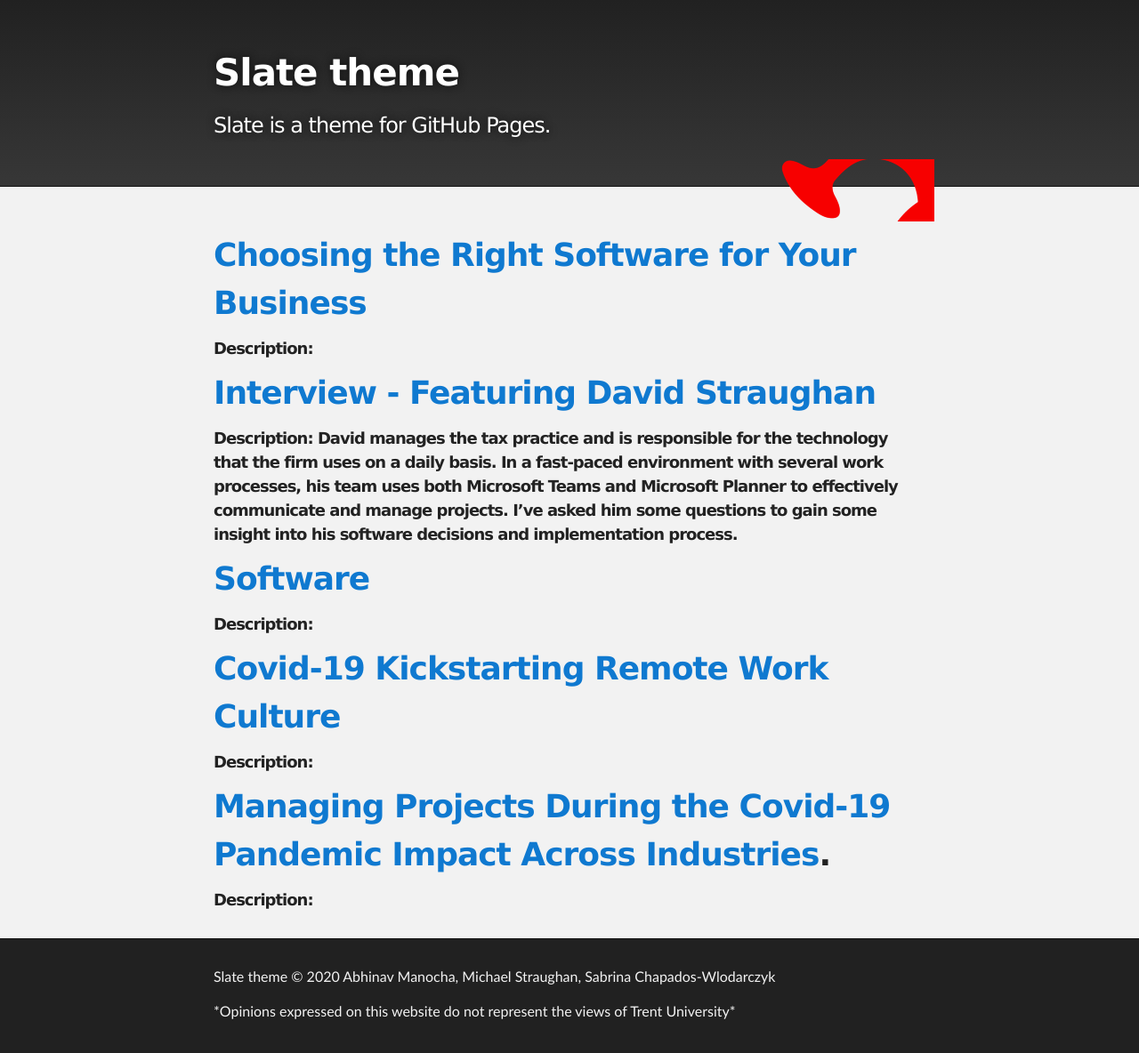
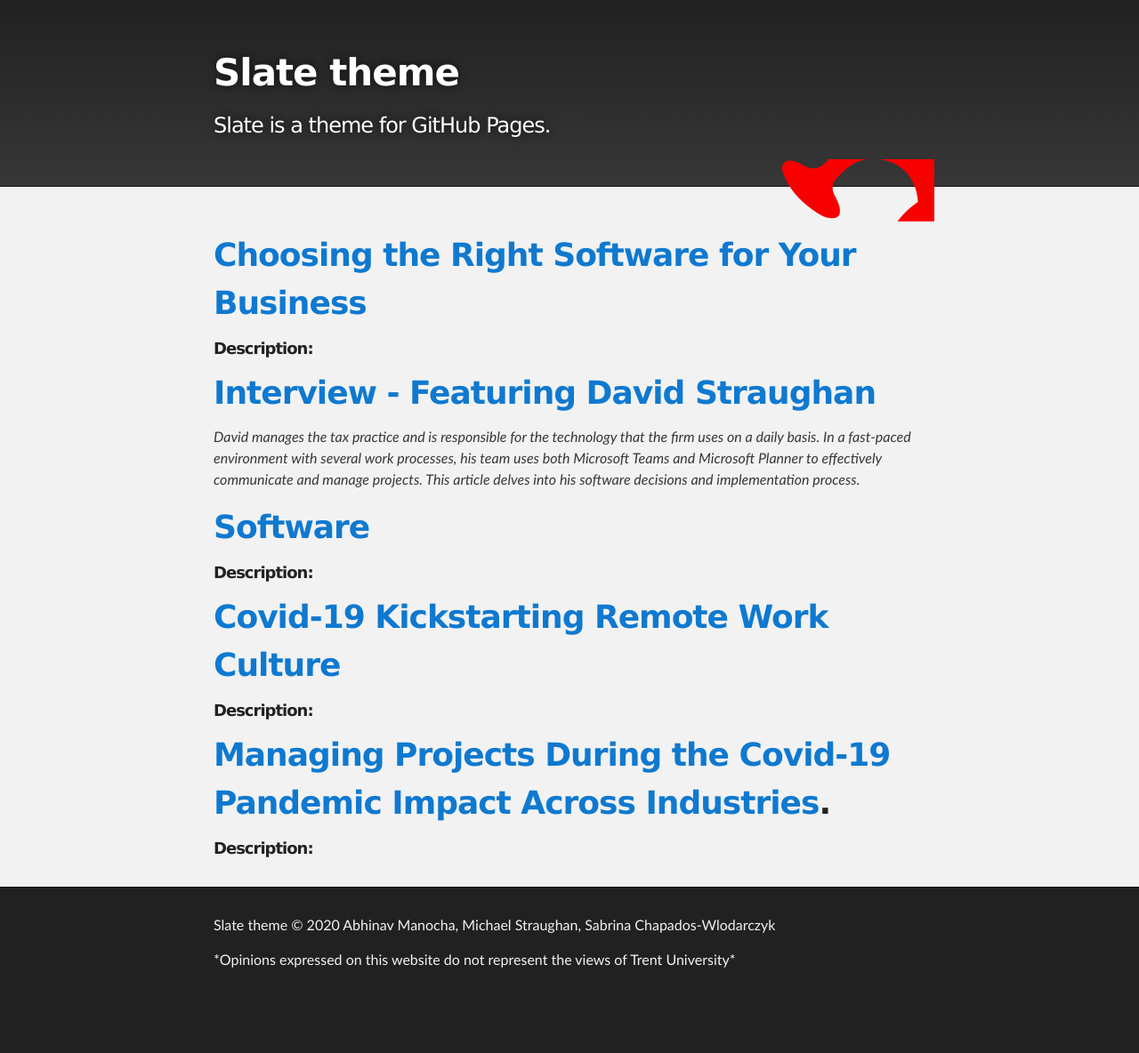
Before and after one commit to abhinavmanocha/3850Project, a Jekyll site: the page built from index.md, in a window 1280 px wide. Shown: the whole page at 89% size. Built offline with Jekyll 4.4.1, drawn with Linux system fonts in a browser that asks for light colours; our own code applies the rules of GitHub Pages for plain Markdown files; after the commit the page ends 1126 px from its top, so only the background shows below that.

Commit message:
Italics buddy

```diff
--- a/index.md
+++ b/index.md
@@ -6,7 +6,7 @@ layout: default
 ##### Description:
 
 # [Interview - Featuring David Straughan](./Interview.md)
-##### Description: David manages the tax practice and is responsible for the technology that the firm uses on a daily basis. In a fast-paced environment with several work processes, his team uses both Microsoft Teams and Microsoft Planner to effectively communicate and manage projects. I've asked him some questions to gain some insight into his software decisions and implementation process.
+*David manages the tax practice and is responsible for the technology that the firm uses on a daily basis. In a fast-paced environment with several work processes, his team uses both Microsoft Teams and Microsoft Planner to effectively communicate and manage projects. This article delves into his software decisions and implementation process.*
 
 # [Software](./Software.md)
 ##### Description:
```
